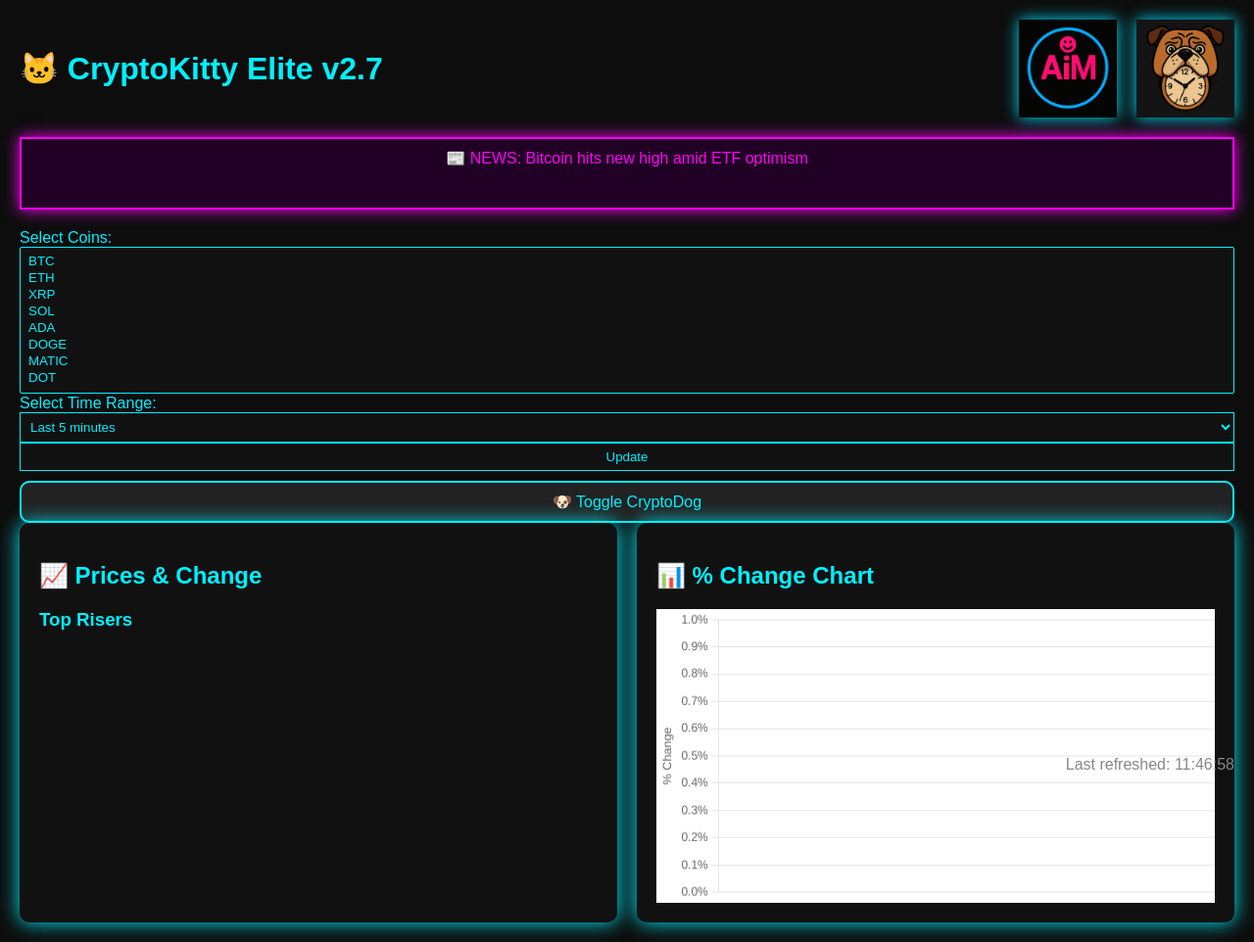
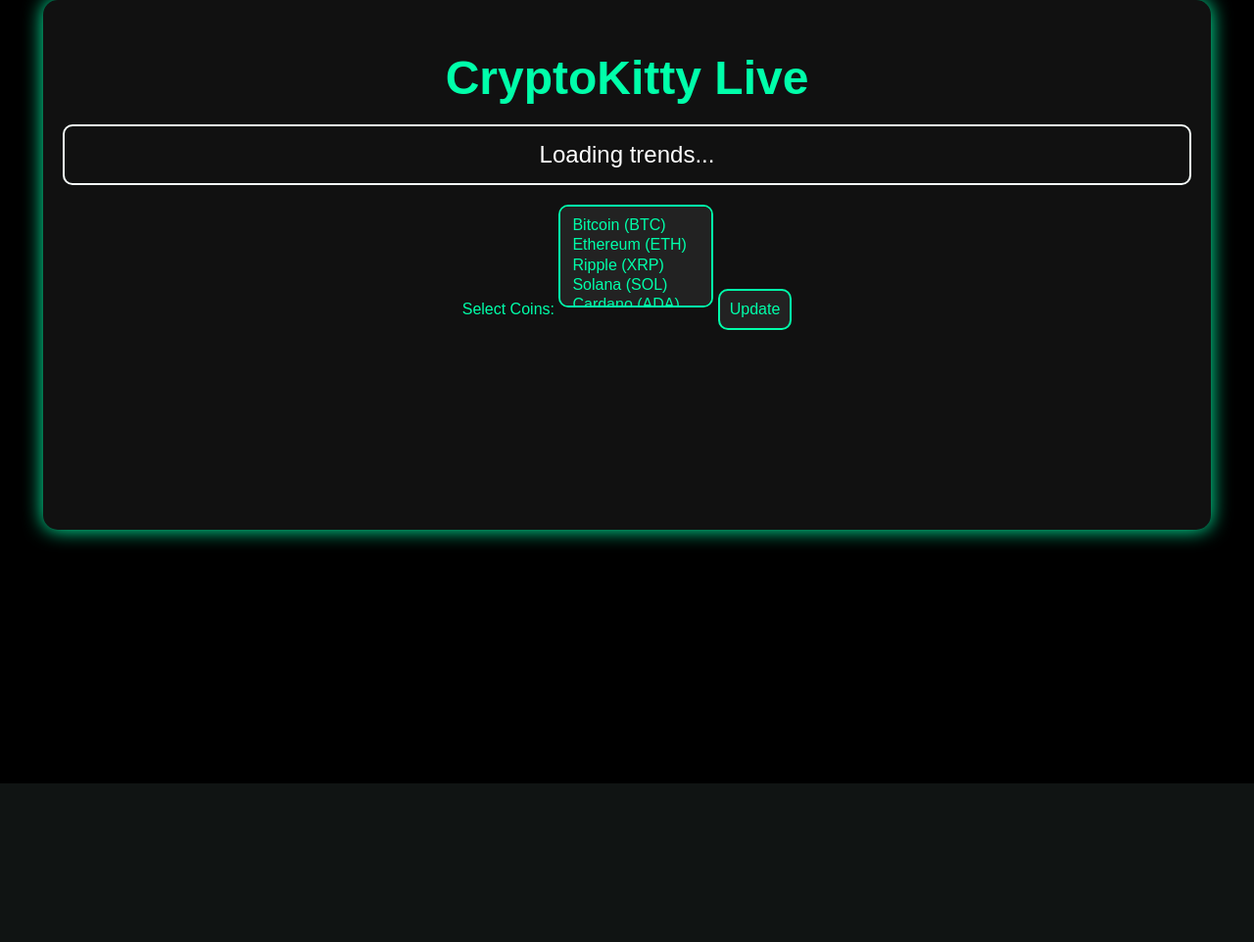
Before and after one commit to MattyAtown/CryptoKitty-Live, a Flask app: page / in a window 1280 px wide. Shown: the whole page at 98% size. After the commit the page ends 800 px from the top, so only its background shows below. Run offline with Flask 3, Linux system fonts and the light colour scheme; a map, chart or similar area stays blank.

Commit message:
Update index.html

```diff
--- a/templates/index.html
+++ b/templates/index.html
@@ -2,262 +2,158 @@
 <html lang="en">
 <head>
     <meta charset="UTF-8">
-  <title>CryptoKitty Elite v2.7</title>
+    <meta name="viewport" content="width=device-width, initial-scale=1.0">
+    <title>CryptoKitty Live</title>
+    <link rel="stylesheet" href="styles.css">
     <script src="https://cdn.jsdelivr.net/npm/chart.js"></script>
+    <script src="https://code.jquery.com/jquery-3.6.0.min.js"></script>
     <style>
         body {
-      background: #0d0d0d;
-      color: #00f0ff;
-      font-family: 'Arial', sans-serif;
+            background-color: #000000;
+            color: #00FFAA;
+            font-family: Arial, sans-serif;
             margin: 0;
             padding: 0;
-      overflow-x: hidden;
         }
-    .main-wrapper {
+        #app {
+            width: 90%;
+            margin: 0 auto;
             padding: 20px;
+            background-color: #111111;
+            border-radius: 15px;
+            box-shadow: 0 0 20px #00FFAA;
         }
-    .top-bar {
-      display: flex;
-      justify-content: space-between;
-      align-items: center;
+        header h1 {
+            text-align: center;
+            font-size: 3em;
+            color: #00FFAA;
+            margin-bottom: 20px;
         }
-    .top-right-logo {
-      display: flex;
-      align-items: center;
-      gap: 20px;
+        .banner {
+            background-color: #111111;
+            color: #FFFFFF;
+            border: 2px solid #00FFAA;
+            padding: 15px;
+            border-radius: 10px;
+            text-align: center;
+            font-size: 1.5em;
+            margin-bottom: 20px;
+            animation: pulse 1.5s infinite;
         }
-    .top-right-logo img,
-    #cryptoDogIcon {
-      max-width: 100px;
-      filter: drop-shadow(0 0 8px #00e0ff);
-    }
-    .alert-banner {
-      margin: 20px 0;
-      padding: 10px;
-      border: 2px solid #ff00f7;
-      background-color: #210025;
-      color: #ff00f7;
+        .controls {
+            margin-bottom: 20px;
             text-align: center;
-      box-shadow: 0 0 15px #ff00f7;
-      min-height: 50px;
-    }
-    .content-row {
-      display: flex;
-      gap: 20px;
-    }
-    .panel {
-      background: #111;
-      padding: 20px;
-      border-radius: 10px;
-      box-shadow: 0 0 20px #00f0ff;
-      flex: 1;
         }
         select, button {
-      background: #111;
-      color: #00f0ff;
-      border: 1px solid #00f0ff;
-      padding: 6px;
-      width: 100%;
+            background-color: #222222;
+            color: #00FFAA;
+            border: 2px solid #00FFAA;
+            padding: 10px;
+            font-size: 1em;
+            border-radius: 10px;
+            margin-bottom: 10px;
+            cursor: pointer;
         }
-    canvas {
-      width: 100% !important;
-      height: 300px !important;
-      background: white;
+        button:hover {
+            background-color: #00FFAA;
+            color: #111111;
         }
-    .timestamp {
-      position: fixed;
-      bottom: 10px;
-      right: 20px;
-      color: #888;
+        #prices ul {
+            list-style: none;
+            padding: 0;
+            font-size: 1.2em;
         }
-    .cryptodog-toggle {
-      margin-top: 10px;
+        #prices ul li {
+            background-color: #222222;
+            color: #00FFAA;
+            border-radius: 8px;
             padding: 10px;
-      background-color: #222;
-      color: #00f0ff;
-      border: 2px solid #00f0ff;
-      border-radius: 10px;
-      cursor: pointer;
+            margin-bottom: 5px;
+            border: 2px solid #00FFAA;
             text-align: center;
         }
-    #cryptoDogWidget img {
-      width: 90%;
-      border-radius: 10px;
-      margin-top: 10px;
+        @keyframes pulse {
+            0% { border-color: #00FFAA; }
+            50% { border-color: #FFFFFF; }
+            100% { border-color: #00FFAA; }
         }
     </style>
 </head>
 <body>
-<div class="main-wrapper">
-  <div class="top-bar">
-    <h1>🐱 CryptoKitty Elite v2.7</h1>
-    <div class="top-right-logo">
-      <img src="{{ url_for('static', filename='logo.png') }}" alt="Logo">
-      <img id="cryptoDogIcon" src="/static/neutral.png" alt="CryptoDog Icon" />
-    </div>
+    <div id="app">
+        <header>
+            <h1>CryptoKitty Live</h1>
+            <div class="banner" id="trend-banner">Loading trends...</div>
+        </header>
+
+        <div class="controls">
+            <form id="coin-form" method="POST">
+                <label for="coins">Select Coins:</label>
+                <select id="coins" name="coins" multiple>
+                    <option value="BTC">Bitcoin (BTC)</option>
+                    <option value="ETH">Ethereum (ETH)</option>
+                    <option value="XRP">Ripple (XRP)</option>
+                    <option value="SOL">Solana (SOL)</option>
+                    <option value="ADA">Cardano (ADA)</option>
+                    <option value="DOGE">Dogecoin (DOGE)</option>
+                    <option value="MATIC">Polygon (MATIC)</option>
+                    <option value="DOT">Polkadot (DOT)</option>
+                </select>
+                <button type="submit">Update</button>
+            </form>
         </div>
 
-  <div class="alert-banner" id="alertBanner">Welcome to CryptoKitty!</div>
-
-  <form method="POST">
-    <label>Select Coins:</label>
-    <select id="coinSelector" multiple size="8">
-      {% for coin in coins %}
-        <option value="{{ coin }}" {% if coin in selected %}selected{% endif %}>{{ coin }}</option>
-      {% endfor %}
-    </select>
-
-    <label>Select Time Range:</label>
-    <select name="time_range">
-      <option value="5m" {% if time_range == '5m' %}selected{% endif %}>Last 5 minutes</option>
-      <option value="15m" {% if time_range == '15m' %}selected{% endif %}>Last 15 minutes</option>
-      <option value="30m" {% if time_range == '30m' %}selected{% endif %}>Last 30 minutes</option>
-      <option value="1h" {% if time_range == '1h' %}selected{% endif %}>Last 1 hour</option>
-      <option value="1d" {% if time_range == '1d' %}selected{% endif %}>Last 1 day</option>
-      <option value="1w" {% if time_range == '1w' %}selected{% endif %}>Last 1 week</option>
-      <option value="1mo" {% if time_range == '1mo' %}selected{% endif %}>Last 1 month</option>
-    </select>
-
-    <input type="hidden" id="selectedCoinsInput" name="coins" value="{{ selected | join(',') }}">
-    <button type="submit">Update</button>
-  </form>
-
-  <div class="cryptodog-toggle" onclick="toggleCryptoDog()">🐶 Toggle CryptoDog</div>
-  <div id="cryptoDogWidget" style="display: none;">
-    <img id="dogFace" src="/static/neutral.png" alt="Dog Face" />
-    <audio id="sniff" src="{{ url_for('static', filename='sniff.mp3') }}"></audio>
-    <audio id="bark" src="{{ url_for('static', filename='bark.mp3') }}"></audio>
-    <audio id="growl" src="{{ url_for('static', filename='growl.mp3') }}"></audio>
+        <div id="prices"></div>
+        <canvas id="price-chart"></canvas>
     </div>
 
-  <div class="content-row">
-    <div class="panel">
-      <h2>📈 Prices & Change</h2>
-      <ul>
-        {% for coin in selected %}
-          <li>{{ coin }}: {{ prices.get(coin, "Loading...") }} {% set trend = trends.get(coin, "Stable") %}<span>({{ trend }})</span></li>
-        {% endfor %}
-      </ul>
-      <h3>Top Risers</h3>
-      <ul>
-        {% for coin, gain in top_risers.items() %}
-          <li>{{ coin }}: +{{ gain }}</li>
-        {% endfor %}
-      </ul>
-    </div>
-    <div class="panel">
-      <h2>📊 % Change Chart</h2>
-      <canvas id="priceChart"></canvas>
-    </div>
-  </div>
-</div>
-
-<div class="timestamp" id="timestamp">Last refreshed: --:--:--</div>
-
     <script>
-  const rawHistory = {{ price_history | tojson | safe }};
-  const selected = {{ selected | tojson | safe }};
-  const timeRange = "{{ time_range }}";
-
-  const timeConfigs = {
-    "5m":  { step: 1,  count: 6,  unit: "min" },
-    "15m": { step: 3,  count: 6,  unit: "min" },
-    "30m": { step: 6,  count: 6,  unit: "min" },
-    "1h":  { step: 12, count: 6,  unit: "min" },
-    "1d":  { step: 4,  count: 6,  unit: "hour" },
-    "1w":  { step: 1,  count: 7,  unit: "day" },
-    "1mo": { step: 5,  count: 6,  unit: "day" }
-  };
-
-  const config = timeConfigs[timeRange] || timeConfigs["30m"];
-  const labels = Array.from({ length: config.count }, (_, i) => {
-    const val = config.step * (config.count - i - 1);
-    return val === 0 ? "Now" : `${val} ${config.unit}${val > 1 ? 's' : ''} ago`;
-  });
-
-  const datasets = selected.map(coin => {
-    const prices = rawHistory[coin] || [];
-    const base = prices[0] || 1;
-    const percentChanges = prices.map(p => ((p - base) / base) * 100);
-    return {
-      label: coin,
-      data: percentChanges,
-      borderColor: '#' + Math.floor(Math.random() * 16777215).toString(16),
-      borderWidth: 2,
-      fill: false,
-      tension: 0.3,
-      pointRadius: 3
-    };
-  });
-
-  new Chart(document.getElementById('priceChart').getContext('2d'), {
-    type: 'line',
-    data: {
-      labels: labels,
-      datasets: datasets
-    },
-    options: {
-      responsive: true,
-      maintainAspectRatio: true,
-      scales: {
-        y: {
-          beginAtZero: false,
-          title: {
-            display: true,
-            text: '% Change'
-          },
-          ticks: {
-            callback: value => value.toFixed(1) + '%'
-          }
-        }
-      },
-      plugins: {
-        legend: {
-          labels: {
-            color: '#fff'
-          }
-        }
-      }
+        $(document).ready(function() {
+            // Handle form submission
+            $("#coin-form").on("submit", function(e) {
+                e.preventDefault();
+                const selectedCoins = $("#coins").val();
+                if (selectedCoins.length > 0) {
+                    fetchPrices(selectedCoins);
                 }
             });
 
-  const timestampEl = document.getElementById('timestamp');
-  const now = new Date();
-  timestampEl.textContent = 'Last refreshed: ' +
-    now.getHours().toString().padStart(2, '0') + ':' +
-    now.getMinutes().toString().padStart(2, '0') + ':' +
-    now.getSeconds().toString().padStart(2, '0');
+            // Fetch prices from the API
+            function fetchPrices(coins) {
+                $.ajax({
+                    url: "/api/prices",
+                    method: "GET",
+                    success: function(data) {
+                        updatePrices(data, coins);
+                        updateTrendBanner(data);
+                    },
+                    error: function(err) {
+                        console.error("Error fetching prices:", err);
+                    }
+                });
+            }
 
-  const bannerMessages = [];
-  {% for coin, trend in trends.items() %}
-    {% if trend == 'WARNING' %}
-      bannerMessages.push("🚨 WARNING: {{ coin }} is falling fast!");
-    {% elif trend == 'RISER' %}
-      bannerMessages.push("📈 RISING: {{ coin }} is surging upward!");
-    {% endif %}
-  {% endfor %}
-  {% if news_headlines %}
-    {% for news in news_headlines %}
-      bannerMessages.push("📰 NEWS: {{ news }}");
-    {% endfor %}
-  {% endif %}
+            // Update the prices on the page
+            function updatePrices(data, coins) {
+                let pricesHtml = "<ul>";
+                coins.forEach(coin => {
+                    pricesHtml += `<li>${coin}: $${data[coin]}</li>`;
+                });
+                pricesHtml += "</ul>";
+                $("#prices").html(pricesHtml);
+            }
 
-  let bannerIndex = 0;
-  function rotateBanner() {
-    if (bannerMessages.length > 0) {
-      document.getElementById('alertBanner').textContent = bannerMessages[bannerIndex];
-      bannerIndex = (bannerIndex + 1) % bannerMessages.length;
-    } else {
-      document.getElementById('alertBanner').textContent = "Welcome to CryptoKitty!";
+            // Update the trend banner
+            function updateTrendBanner(data) {
+                let bannerText = "";
+                Object.keys(data).forEach(coin => {
+                    const price = data[coin];
+                    if (price === "N/A") return;
+                    bannerText += `${coin} is active | `;
+                });
+                $("#trend-banner").text(bannerText || "No active coins selected");
             }
-  }
-  setInterval(rotateBanner, 5000);
-  rotateBanner();
-
-  function toggleCryptoDog() {
-    const widget = document.getElementById("cryptoDogWidget");
-    widget.style.display = widget.style.display === "none" ? "block" : "none";
-  }
+        });
     </script>
 </body>
 </html>
```
Lines whose indentation alone changed are shown as unchanged.
